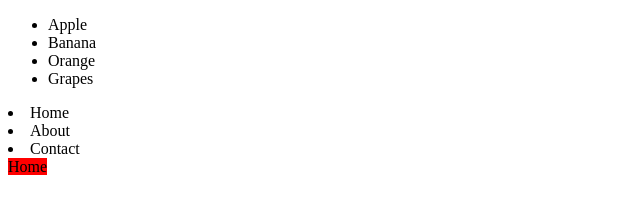
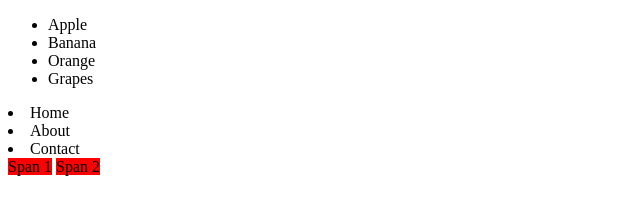
Before and after one commit to CauveryRaja/js-concepts, a plain HTML site: page dom/index.html in a window 1280 px wide. Shown: the whole page, without its empty margins (0-640 px from the left). Drawn offline with Linux system fonts and the light colour scheme.

Commit message:
Check id selection method with multiple elements

```diff
--- a/dom/app.js
+++ b/dom/app.js
@@ -57,3 +57,4 @@
 });
 
 console.log(document.getElementsByTagName('span')[0].innerHTML);
+console.log(document.getElementById('test')) // Returns first element
--- a/dom/index.html
+++ b/dom/index.html
@@ -18,6 +18,7 @@
         <li>About</li>
         <li>Contact</li>
     </div>
-    <span style="background-color: red;">Home</span>
+    <span id="test" style="background-color: red;">Span 1</span>
+    <span id="test" style="background-color: red;">Span 2</span>
 </body>
 </html>
```
